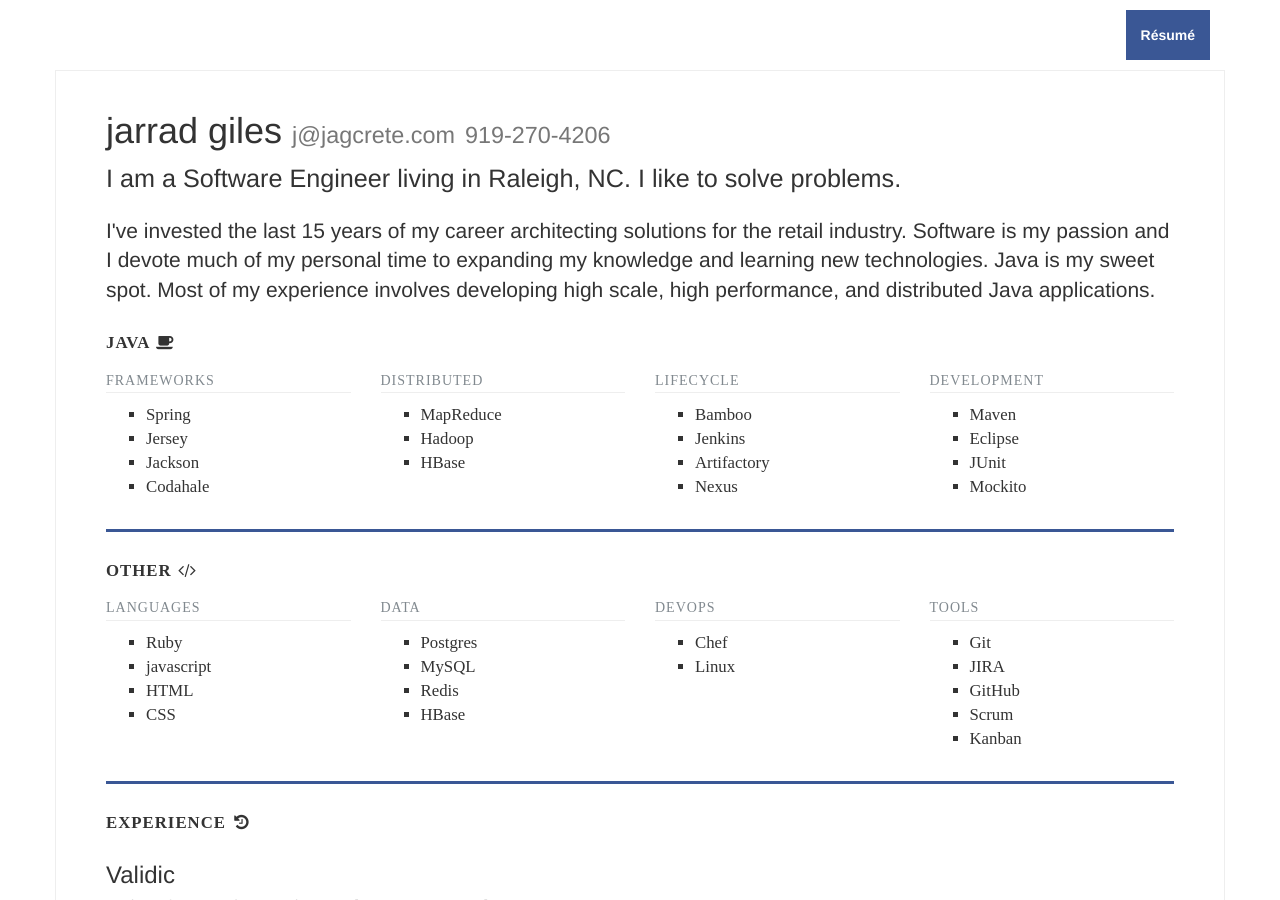
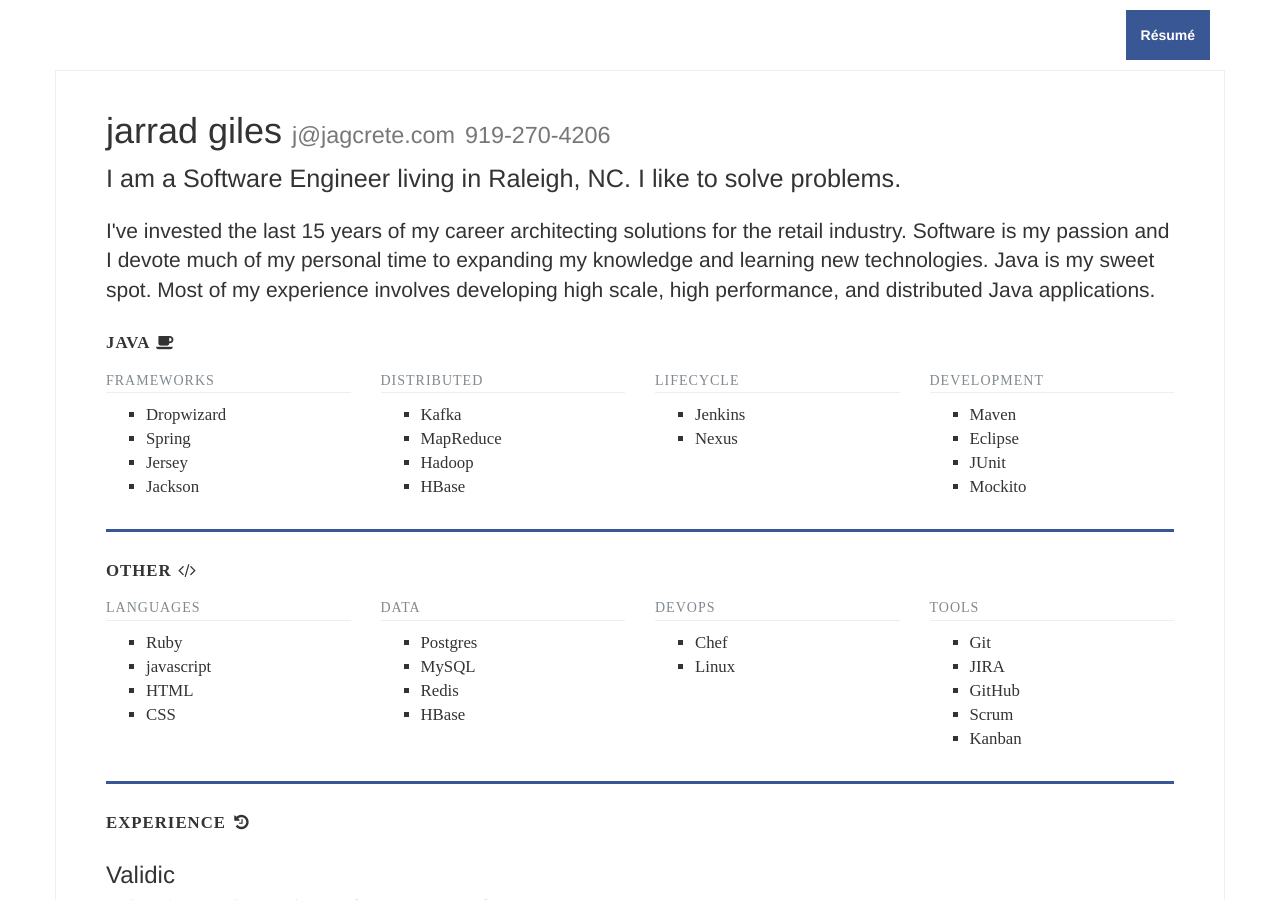
Before and after one commit to jarrad/jarrad.github.io, a Jekyll site: the page built from index.html, in a window 1280 px wide and 900 px high. Built offline with Jekyll 4.4.1, drawn with Linux system fonts in a browser that asks for light colours; nearby versions of some CDN libraries; some web fonts are replaced.

Commit message:
Add Dropwizard to skills

```diff
--- a/_data/skills.yml
+++ b/_data/skills.yml
@@ -3,20 +3,19 @@
   categories:
     - name: Frameworks
       tags:
+        - Dropwizard
         - Spring
         - Jersey
         - Jackson
-        - Codahale
     - name: Distributed
       tags:
+        - Kafka
         - MapReduce
         - Hadoop
         - HBase
     - name: Lifecycle
       tags:
-        - Bamboo
         - Jenkins
-        - Artifactory
         - Nexus
     - name: Development
       tags:
```
